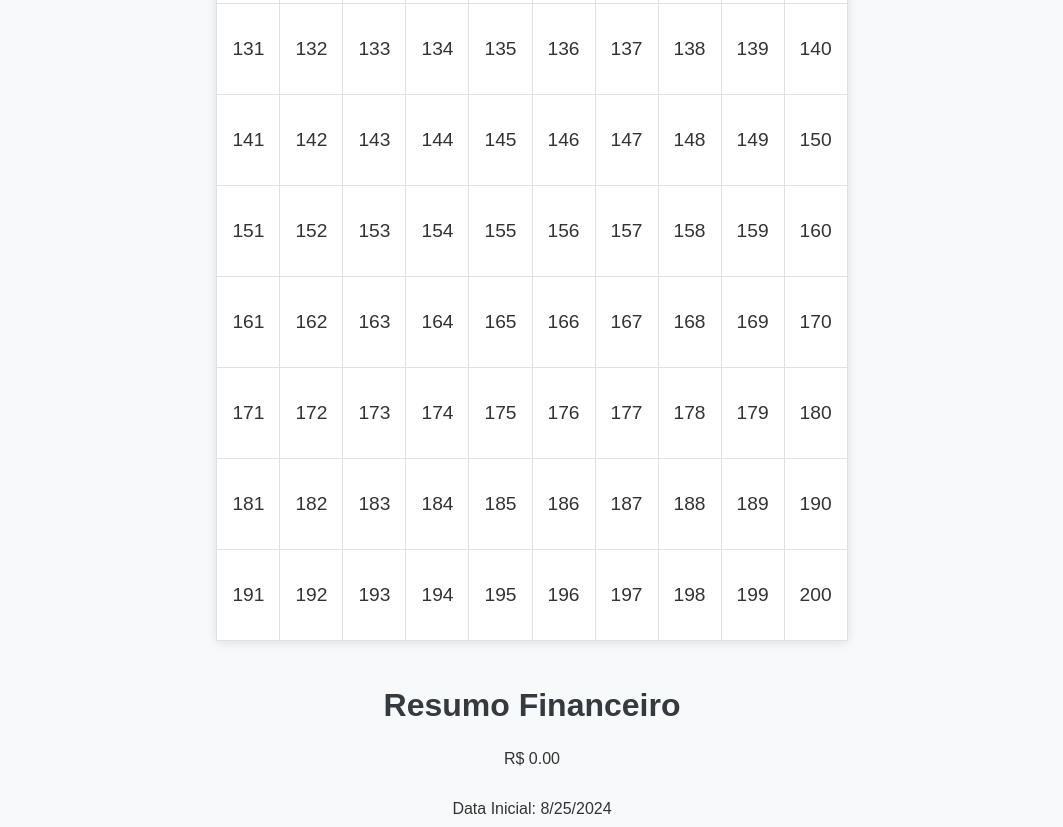
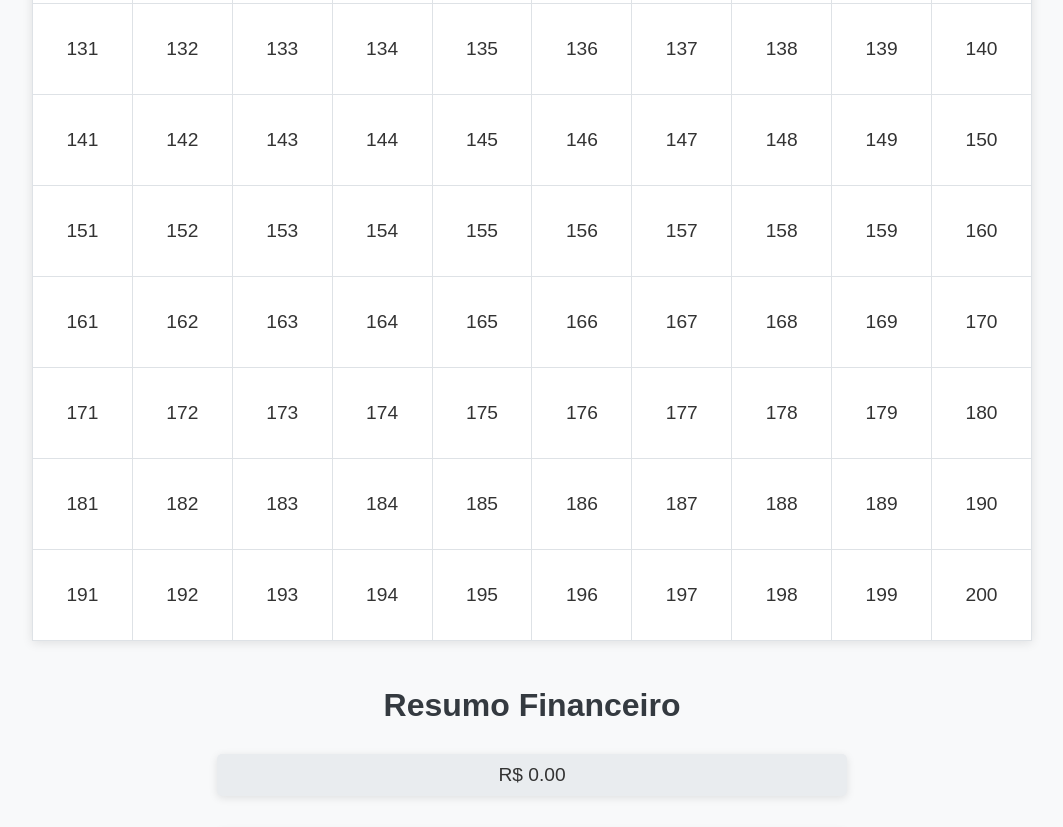
Before and after one commit to diogojmt/Desafio200Depositos, a plain HTML site: page index.html in a window 1280 px wide. Shown: the part 1354-2181 px from the top of the page, without its empty margins (108-1171 px from the left). Drawn offline with Linux system fonts and the light colour scheme.

Commit message:
Atualizações no layout e centralização da tabela

```diff
--- a/index.html
+++ b/index.html
@@ -9,11 +9,13 @@
 <body>
     <h1>Desafio dos 200 Depósitos</h1>
 
-    <p id="mensagem-motivacional" style="font-size: 1.2em; margin: 20px 0; color: #007bff;"></p> <!-- Elemento para a mensagem motivacional -->
+    <p id="mensagem-motivacional" style="font-size: 1.2em; margin: 20px 0; color: #007bff;"></p>
 
-    <table id="depositos">
-        <!-- Tabela gerada dinamicamente pelo JavaScript -->
-    </table>
+    <div class="table-container">
+        <table id="depositos">
+            <!-- Tabela gerada dinamicamente pelo JavaScript -->
+        </table>
+    </div>
 
     <h2>Resumo Financeiro</h2>
     <p id="total">Total Acumulado: R$ 0.00</p>
--- a/styles.css
+++ b/styles.css
@@ -19,13 +19,22 @@ h1 {
     text-align: center;
 }
 
+/* Container para rolagem horizontal e centralização */
+.table-container {
+    width: 100%;
+    max-width: 1000px; /* Define um limite de largura para centralizar em telas grandes */
+    overflow-x: auto;
+    margin: 20px auto; /* Centraliza o container */
+    box-shadow: 0 2px 10px rgba(0, 0, 0, 0.1);
+}
+
 /* Tabela de Depósitos */
 table {
-    width: 80%;
-    max-width: 600px;
+    width: 100%;
+    max-width: 1000px;
     border-collapse: collapse;
-    margin: 20px 0;
-    box-shadow: 0 2px 10px rgba(0, 0, 0, 0.1);
+    min-width: 600px; /* Garante um mínimo para a tabela */
+    margin: 0 auto; /* Centraliza a tabela dentro do container */
 }
 
 th, td {
@@ -60,4 +69,26 @@ h2 {
     margin-bottom: 10px;
 }
 
-#total, #mensagem, #dat
+#total, #mensagem, #data-inicial, #data-final {
+    font-size: 1.2em;
+    margin-bottom: 15px;
+    padding: 10px 15px;
+    background-color: #e9ecef;
+    border-radius: 5px;
+    width: 80%;
+    max-width: 600px;
+    text-align: center;
+    box-shadow: 0 2px 8px rgba(0, 0, 0, 0.1);
+}
+
+/* Responsividade */
+@media (max-width: 768px) {
+    #total, #mensagem, #data-inicial, #data-final {
+        width: 95%;
+    }
+
+    td {
+        padding: 10px;
+        font-size: 1em;
+    }
+}
```
